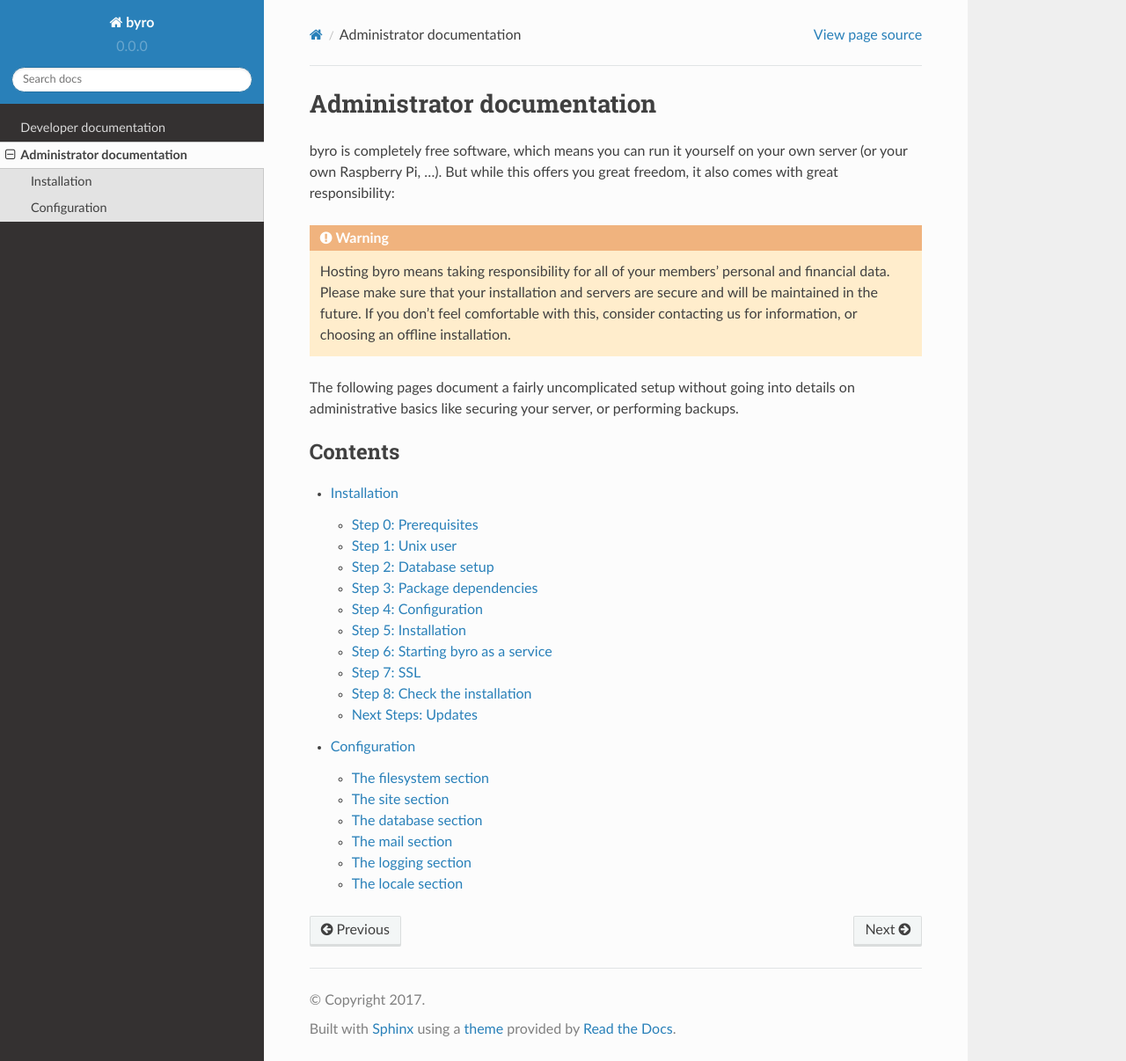
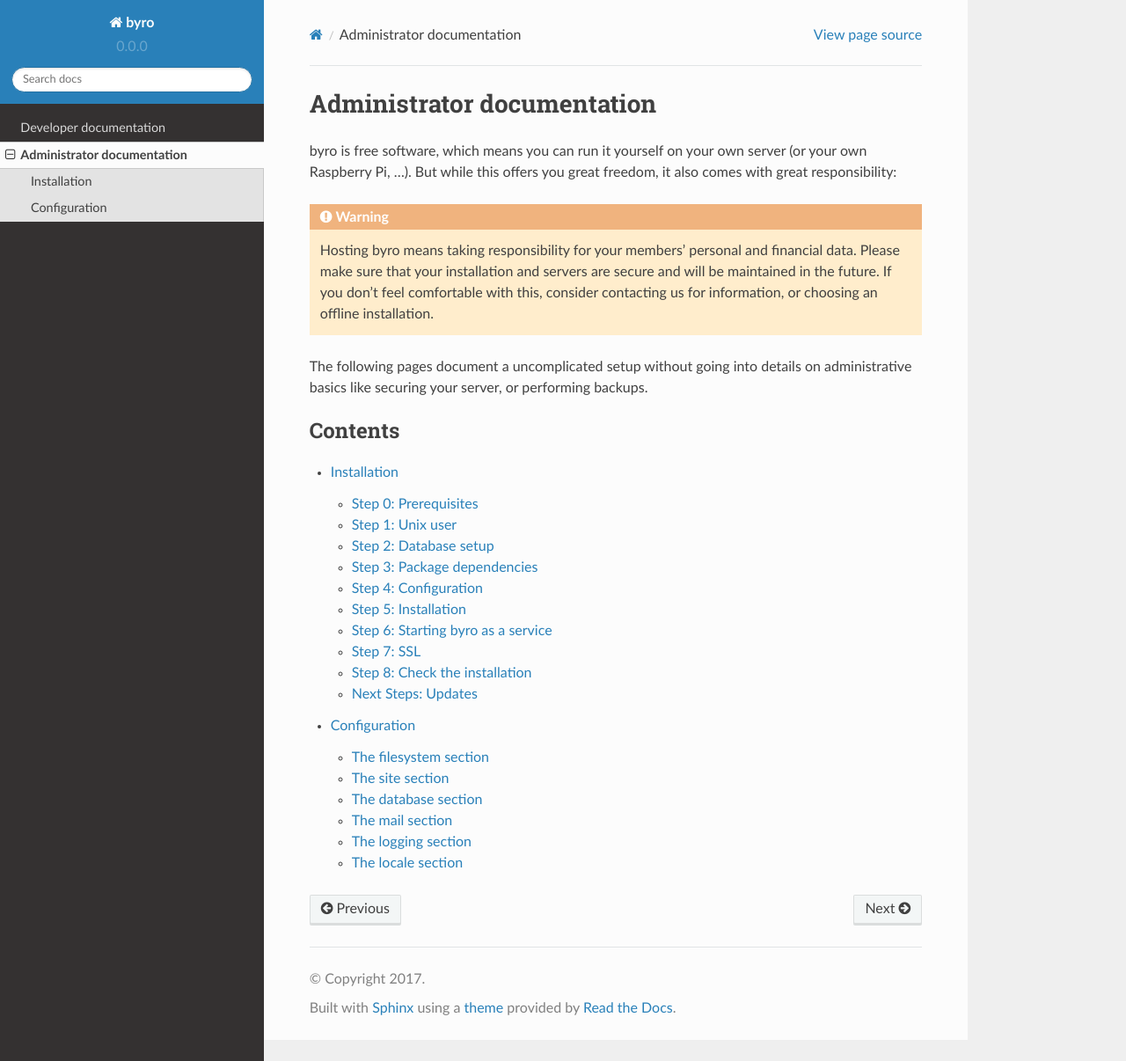
Before and after one commit to byro/byro, a Sphinx documentation site: the page built from docs/administrator/index.rst, in a window 1280 px wide and 1206 px high. Shown: the whole window at 88% size. Built offline with Sphinx 7.4.7 and the Read the Docs theme 2.0.0, drawn with Linux system fonts in a browser that asks for light colours; the version number is read from the project's files by our own code.

```diff
--- a/docs/administrator/index.rst
+++ b/docs/administrator/index.rst
@@ -3,15 +3,14 @@
 Administrator documentation
 ===========================
 
-byro is completely free software, which means you can run it yourself on your
-own server (or your own Raspberry Pi, …). But while this offers you great
-freedom, it also comes with great responsibility:
+byro is free software, which means you can run it yourself on your own server
+(or your own Raspberry Pi, …). But while this offers you great freedom, it also
+comes with great responsibility:
 
-.. warning:: Hosting byro means taking responsibility for all of your members' personal and financial data. Please make sure that your installation and servers are secure and will be maintained in the future. If you don't feel comfortable with this, consider contacting us for information, or choosing an offline installation.
+.. warning:: Hosting byro means taking responsibility for your members' personal and financial data. Please make sure that your installation and servers are secure and will be maintained in the future. If you don't feel comfortable with this, consider contacting us for information, or choosing an offline installation.
 
-The following pages document a fairly uncomplicated setup without going into
-details on administrative basics like securing your server, or performing
-backups.
+The following pages document a uncomplicated setup without going into details
+on administrative basics like securing your server, or performing backups.
 
 .. toctree::
    :maxdepth: 2
```
Also changed, not shown: 1 other file.
